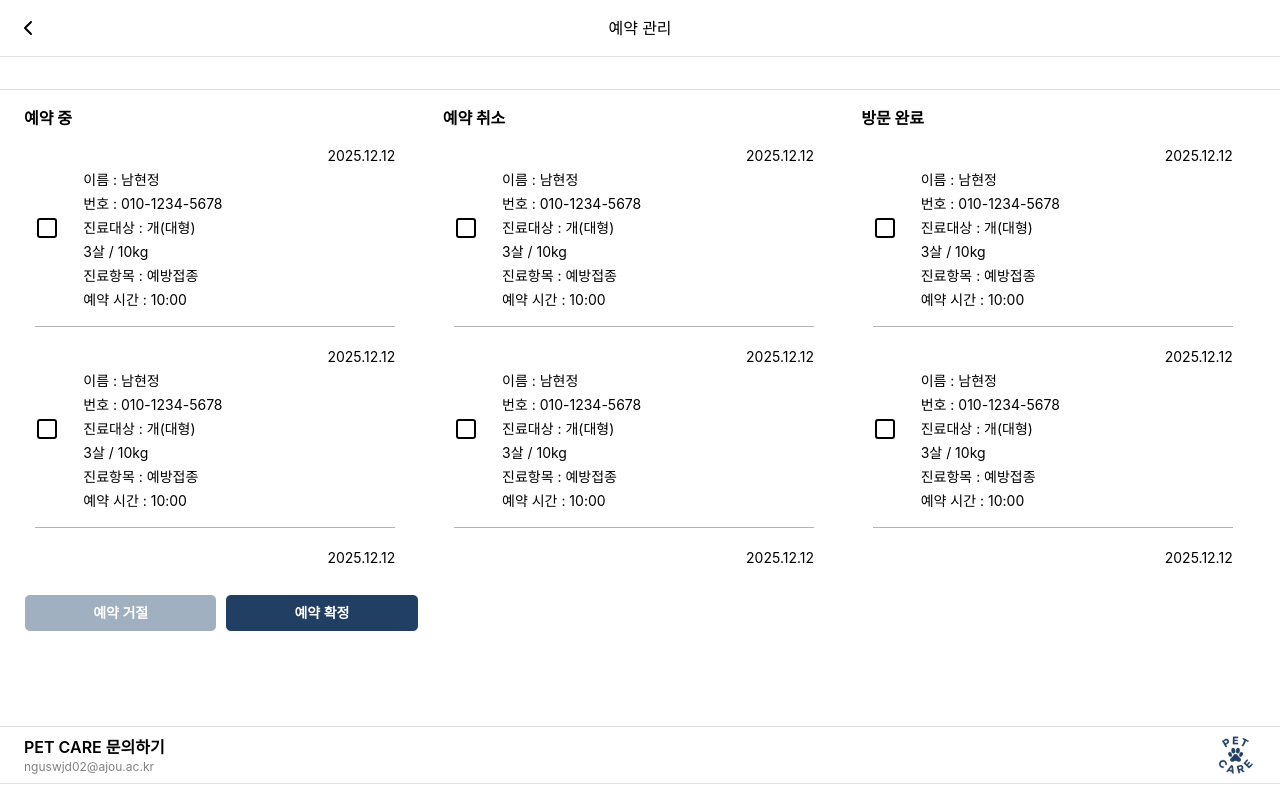
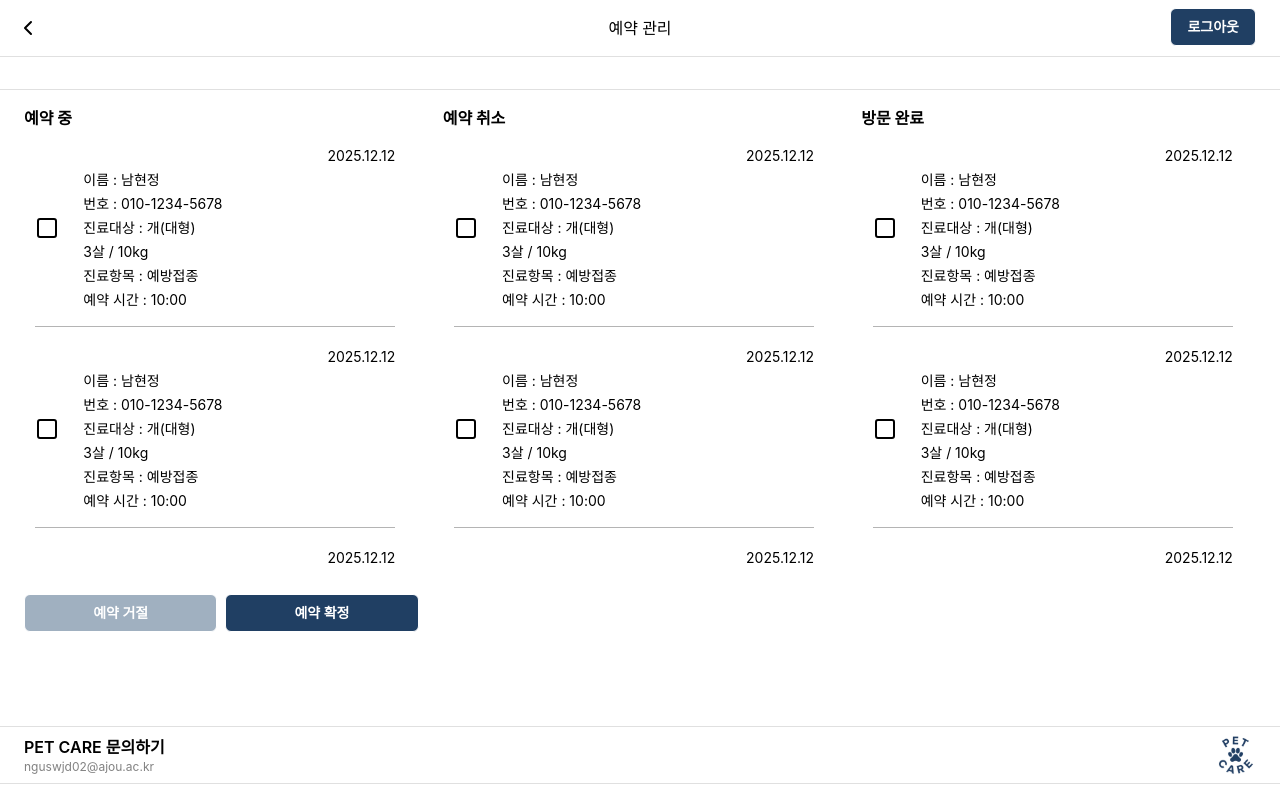
Before and after one commit to nguswjd/PetCare_client, a React (Vite) app: page /hospital-main/reservation in a window 1280 px wide. Built offline with nearby package versions, Linux system fonts and the light colour scheme.

Commit message:
feat: 병원 예약 확인 페이지 로그아웃 구현

```diff
--- a/src/pages/hospital-reservation.tsx
+++ b/src/pages/hospital-reservation.tsx
@@ -61,6 +61,16 @@ function HospitalReservation() {
       </main>
 
       <Footer variant="hospital" />
+
+      <div className="absolute top-2 right-6 z-10">
+        <Button
+          label="로그아웃"
+          onClick={() => {
+            localStorage.removeItem("token");
+            window.location.href = "/";
+          }}
+        />
+      </div>
     </div>
   );
 }
```
